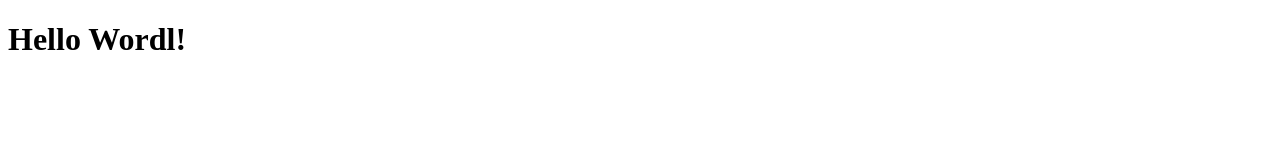
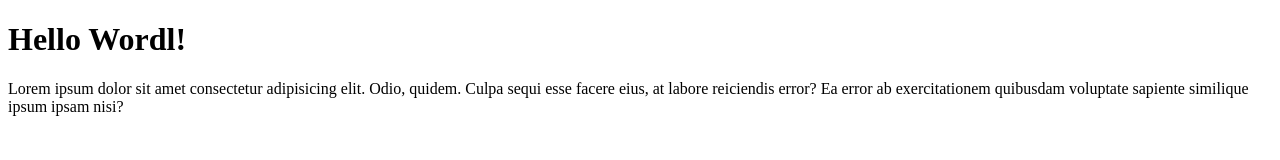
Before and after one commit to rayhandz16/wpu-git--test, a plain HTML site: page index.html in a window 1280 px wide. Drawn offline with Linux system fonts and the light colour scheme.

Commit message:
menambahkan paragraf

```diff
--- a/index.html
+++ b/index.html
@@ -7,5 +7,6 @@
 </head>
 <body>
     <h1>Hello Wordl!</h1>
+    <p>Lorem ipsum dolor sit amet consectetur adipisicing elit. Odio, quidem. Culpa sequi esse facere eius, at labore reiciendis error? Ea error ab exercitationem quibusdam voluptate sapiente similique ipsum ipsam nisi?</p>
 </body>
 </html>
```
